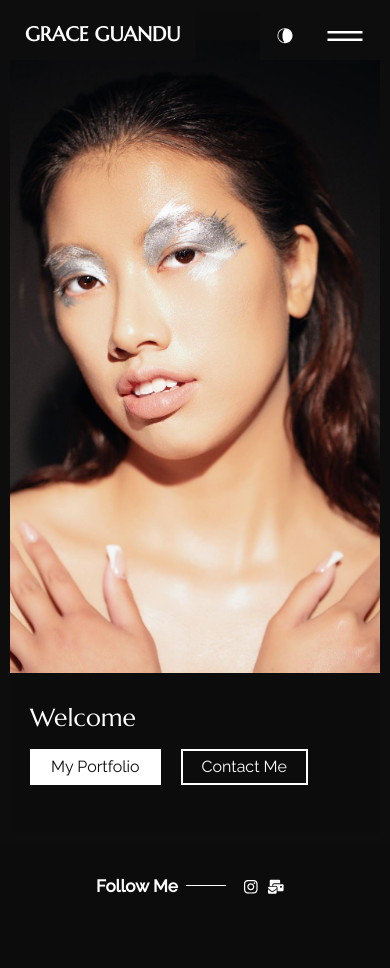
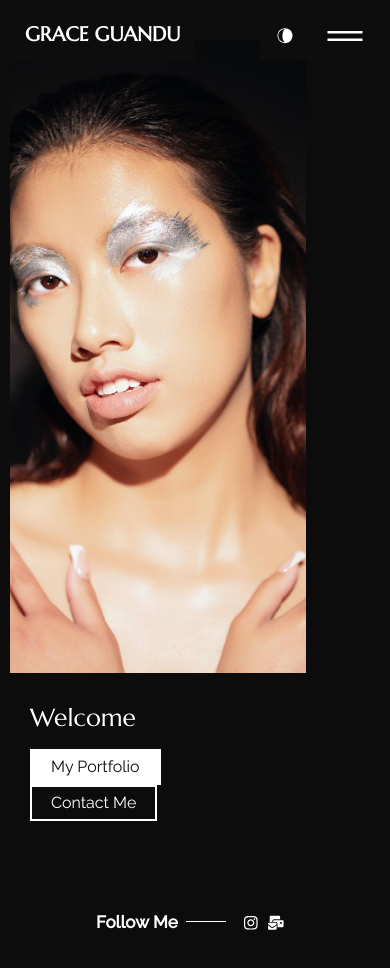
Before and after one commit to ProgrammingPete/grace-model-react-website, a React (Create React App) app: page / in a window 390 px wide. Shown: the top 968 px of the page. Built offline with nearby package versions, Linux system fonts and the light colour scheme.

Commit message:
style changes

```diff
--- a/src/header/index.js
+++ b/src/header/index.js
@@ -4,7 +4,9 @@ import { VscGrabber, VscClose } from "react-icons/vsc";
 import { Link } from "react-router-dom";
 import { logotext ,socialprofiles } from "../content_option";
 import Themetoggle from "../components/themetoggle";
-
+import {
+  FaInstagram,
+} from "react-icons/fa";
 const Headermain = () => {
   const [isActive, setActive] = useState("false");
 
@@ -52,9 +54,9 @@ const Headermain = () => {
           </div>
           <div className="menu_footer d-flex flex-column flex-md-row justify-content-between align-items-md-center position-absolute w-100 p-3">
             <div className="d-flex">
-            <a href={socialprofiles.instagram}>Facebook</a>
+              <a href={socialprofiles.instagram}><FaInstagram /></a>
             </div>
-            <p className="copyright m-0">copyright __ {logotext}</p>
+            <p className="copyright m-0"> {logotext}</p>
           </div>
         </div>
       </header>
--- a/src/pages/home/style.css
+++ b/src/pages/home/style.css
@@ -52,7 +52,7 @@ section {
 @media (max-width:991.98px) {
     .intro_sec .text,
     .intro_sec .h_bg-image {
-        width: 100%;
+        width: 80%;
     }
 }
 
@@ -91,7 +91,7 @@ section {
     font-weight: 700;
 }
 
-.intro_sec .h_bg-image {
+.intro_sec {
     position: relative;
 }
 
@@ -191,14 +191,14 @@ section {
 
 @media (max-width:991.98px) {
     .intro_sec .h_bg-image {
-        height: 600px;
+        height: 500px;
         min-height: 75vh;
         margin-bottom: 30px;
     }
     .intro_sec .h_bg-image .block {
         top: unset;
         bottom: 0;
-        width: 100%;
+        width: 80%;
         margin: 0;
         left: 50%;
         transform: translate(-50%, 50%);
```
